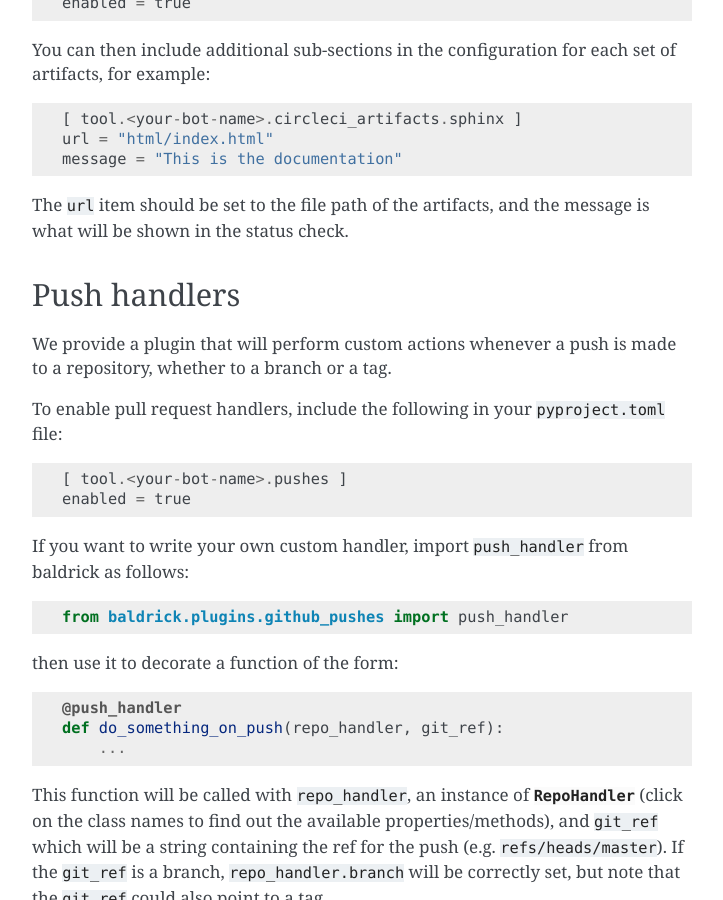
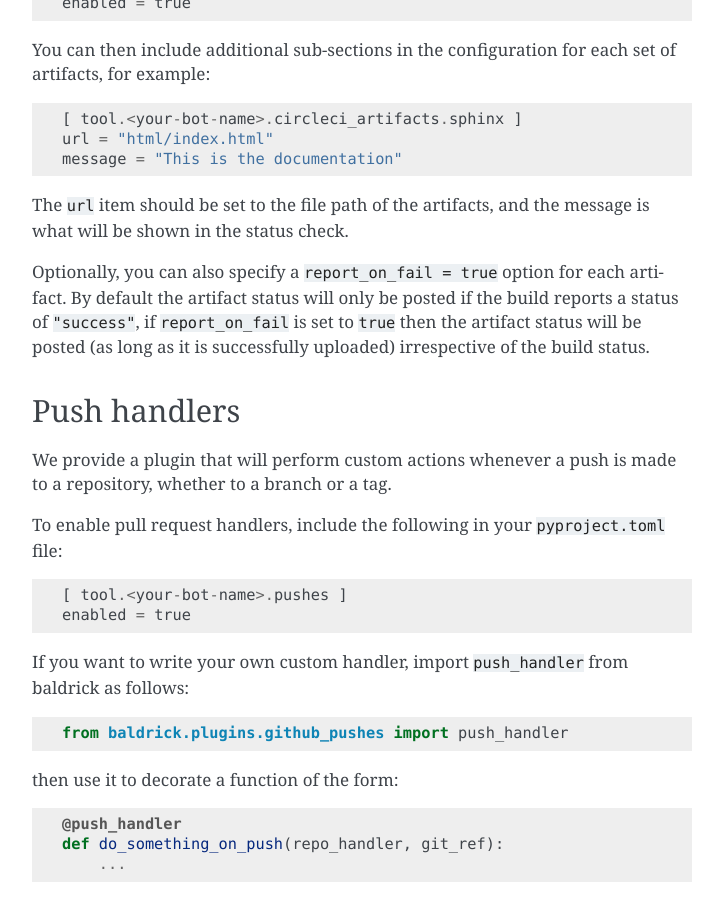
Before and after one commit to OpenAstronomy/baldrick, a Sphinx documentation site: the page built from doc/plugins.rst, in a window 1280 px wide and 900 px high, scrolled down 492 px. Shown: the whole window, without its empty margins (388-1111 px from the left). Built offline with Sphinx 7.4.7, drawn with Linux system fonts in a browser that asks for light colours.

Commit message:
Add docs

```diff
--- a/doc/plugins.rst
+++ b/doc/plugins.rst
@@ -27,6 +27,12 @@ set of artifacts, for example::
 
 The ``url`` item should be set to the file path of the artifacts, and the
 message is what will be shown in the status check.
+
+Optionally, you can also specify a ``report_on_fail = true`` option for each artifact.
+By default the artifact status will only be posted if the build reports a status
+of ``"success"``, if ``report_on_fail`` is set to ``true`` then the artifact
+status will be posted (as long as it is successfully uploaded) irrespective of
+the build status.
 
 Push handlers
 -------------
```
